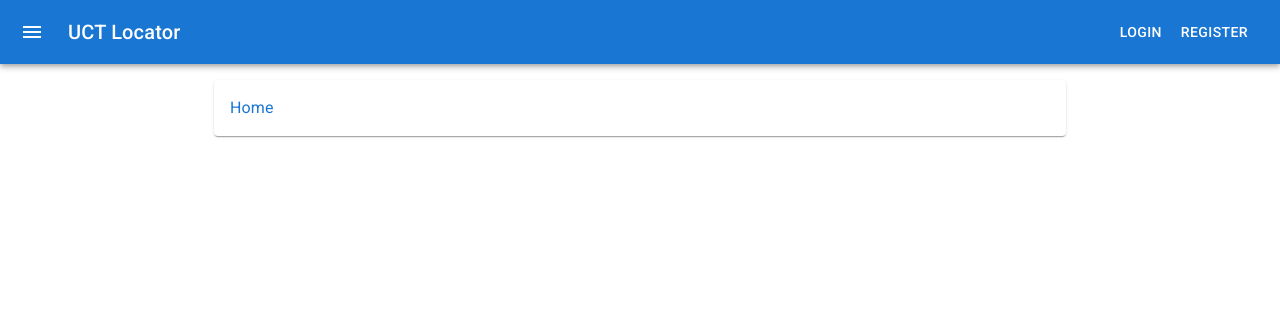
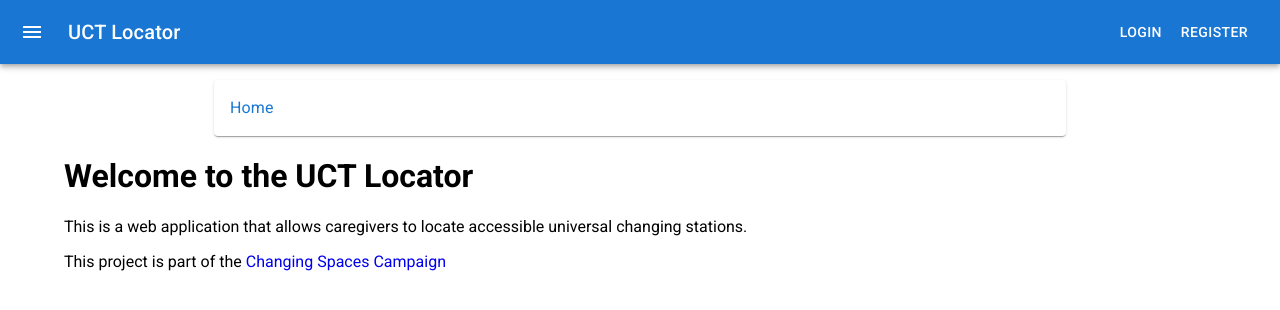
Before and after one commit to InspiredAccessFoundation/uct-locator, a React (Create React App) app in the folder front-end/: page /about in a window 1280 px wide. Shown: the top 310 px of the page. Built offline with nearby package versions, Linux system fonts and the light colour scheme; what axios-cache-interceptor would draw is missing.

Commit message:
Added about us page, w/changing spaces campaign link

```diff
--- a/front-end/src/App.js
+++ b/front-end/src/App.js
@@ -12,6 +12,7 @@ import Navbar from "./components/layout/Navbar";
 import Home from "./components/layout/Home";
 import Register from "./components/auth/Register";
 import Login from "./components/auth/Login";
+import About from "./components/about-us/about-us"
 import PrivateRoute from "./components/private-route/PrivateRoute";
 import SubmitTable from "./components/Tables/SubmitTable";
 import LocationViewMap from "./components/Map/LocationViewMap";
@@ -53,6 +54,7 @@ class App extends Component {
             <Route exact path="/login" component={Login} />
             <Route exact path="/find" component={LocationViewMap} />
             <Route path="/view-table/:tableId" component={ViewTable} />
+            <Route exact path="/about" component={About} />
             <Switch>
               <PrivateRoute
                 exact
--- /dev/null
+++ b/front-end/src/components/about-us/about-us.js
@@ -0,0 +1,32 @@
+import React, {Component} from "react"
+import { connect } from "react-redux";
+import PropTypes from "prop-types";
+
+
+
+class About extends Component {
+  render() {
+      return (<div>
+        <h1>Welcome to the UCT Locator</h1>
+        <p>This is a web application that allows caregivers to locate accessible
+           universal changing stations.</p>
+        <p>This project is part of the <a href = "http://www.changingspacescampaign.org/"
+            target = "_blank" rel="noopener noreferrer">Changing Spaces Campaign</a></p>
+      </div>
+      )
+  }
+}
+
+About.propTypes = {
+  auth: PropTypes.object.isRequired,
+};
+
+const mapStateToProps = (state) => ({
+  auth: state.auth,
+});
+
+export default connect(mapStateToProps)(About);
+
+About.propTypes = {
+  auth: PropTypes.object.isRequired,
+};
--- a/front-end/src/components/layout/Home.js
+++ b/front-end/src/components/layout/Home.js
@@ -27,6 +27,7 @@ const Home = (props) => {
       <p>Welcome to the UCT Locator app!</p>
       {loggedIn ? loggedInContent : loggedOutContent}
       <Link to="/find">Find a Table</Link>
+      <p><Link to="/about">About Us</Link></p>
     </Container>
   );
 };
```
